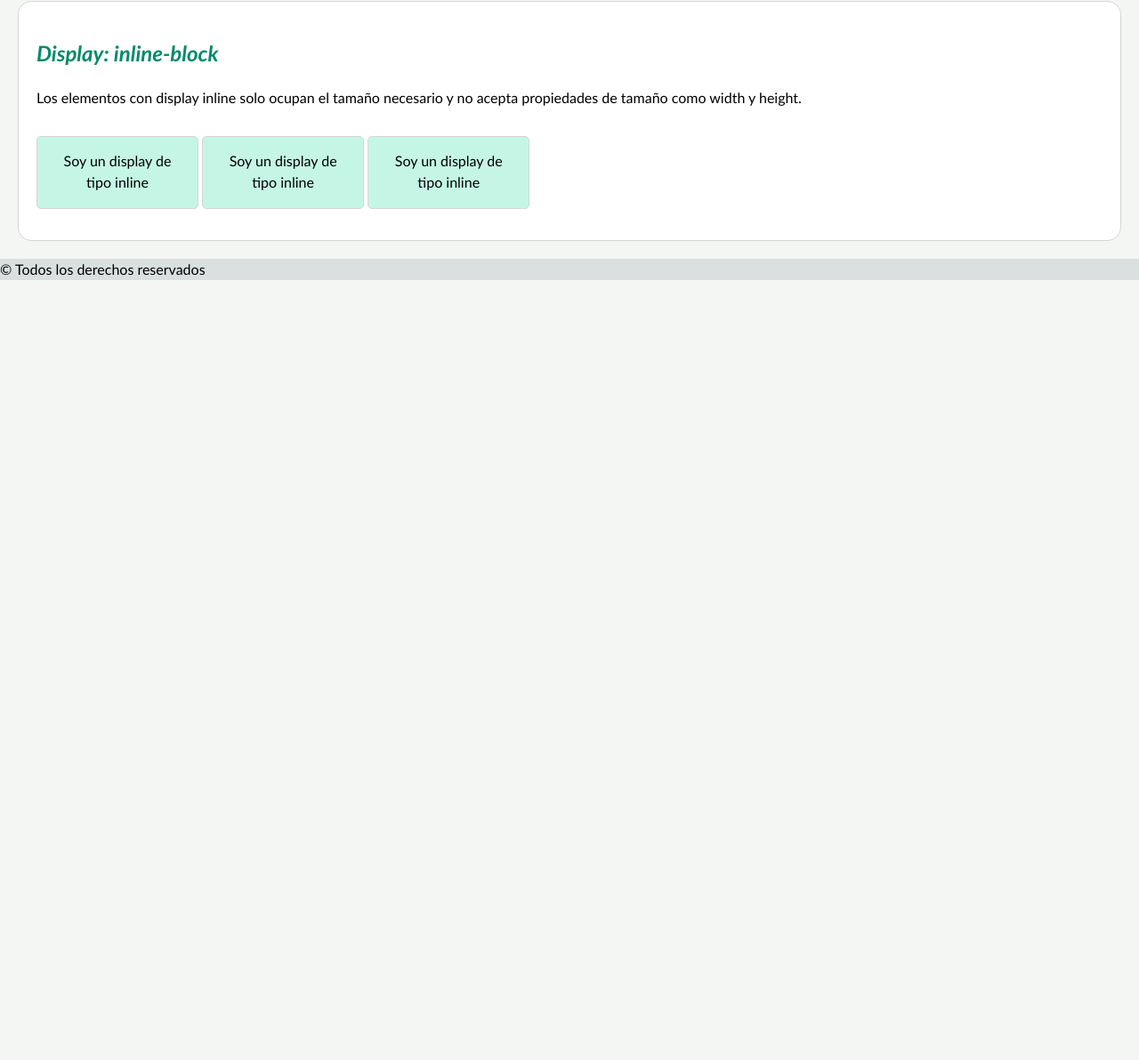
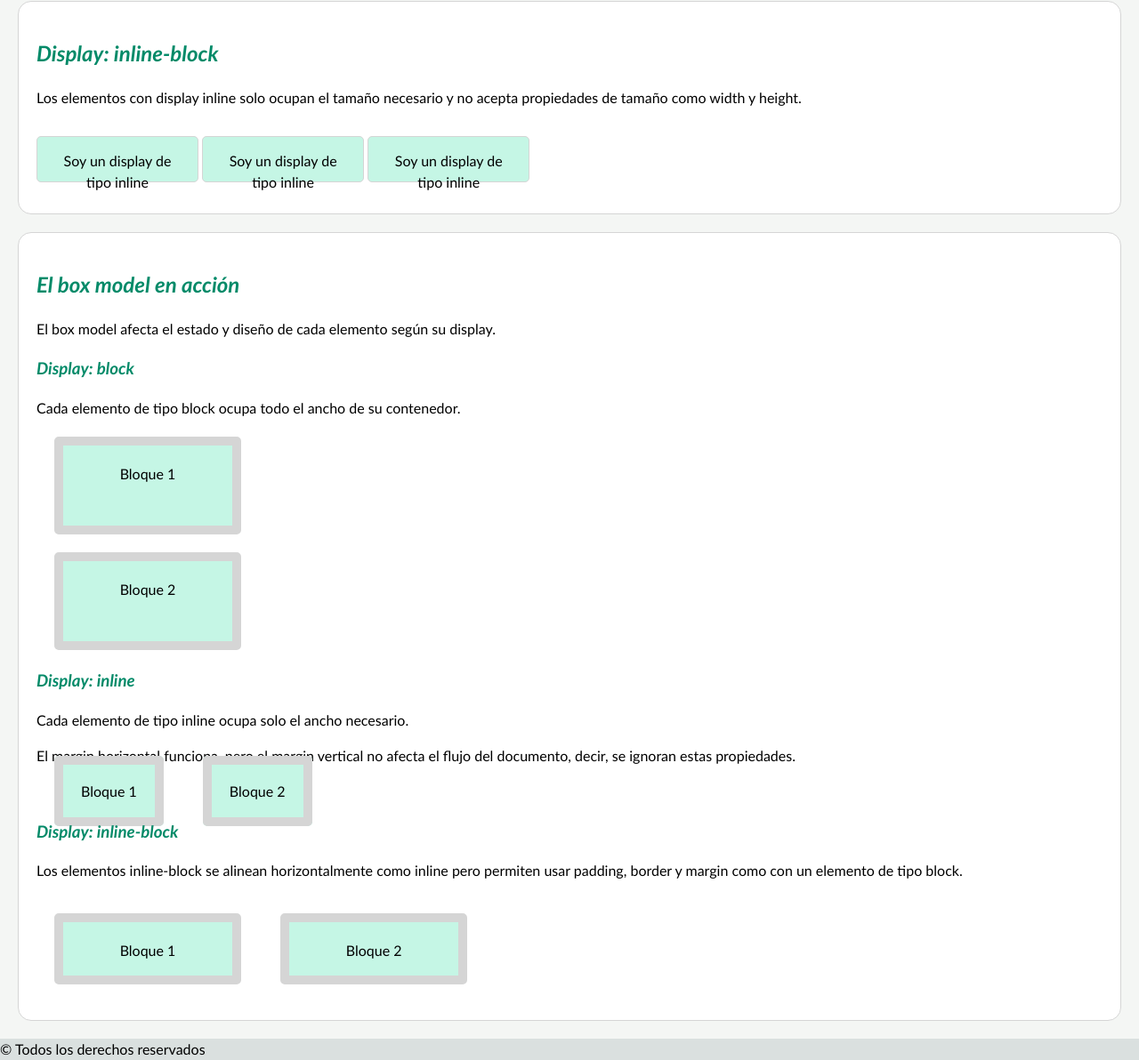
Before and after one commit to nodracPM/CursoFrontEndModulo2, a plain HTML site: page index.html in a window 1280 px wide. Shown: the part 1657-2849 px from the top of the page at 89% size. Before the commit the page ends 1972 px from the top, so only its background shows below. Drawn offline with Linux system fonts and the light colour scheme.

Commit message:
Agrega sección inline model

```diff
--- a/index.html
+++ b/index.html
@@ -73,6 +73,30 @@
             <span class = "box inline-block">Soy un display de tipo inline</span>
             <span class = "box inline-block">Soy un display de tipo inline</span>
             <span class = "box inline-block">Soy un display de tipo inline</span>
+        </section>
+
+        <section>
+            <h2 class = "subtitulo">El box model en acción</h2>
+            <p>El box model afecta el estado y diseño de cada elemento según su display. </p>
+                <h3 class = "subtitulo">Display: block</h3>
+                <p>Cada elemento de tipo block ocupa todo el ancho de su contenedor. </p>
+                <div class = "box block model">Bloque 1</div>
+                <div class = "box block model">Bloque 2</div>
+
+                <h3 class = "subtitulo">Display: inline</h3>
+                <p>Cada elemento de tipo inline ocupa solo el ancho necesario.</p>
+                <p>El margin horizontal funciona, pero el margin vertical no afecta el flujo del documento,
+                    decir, se ignoran estas propiedades.
+                </p>
+                <span class = "box inline model">Bloque 1</span>
+                <span class = "box inline model">Bloque 2</span>
+
+                <h3 class = "subtitulo">Display: inline-block</h3>
+                <p>Los elementos inline-block se alinean horizontalmente como inline pero permiten usar
+                    padding, border y margin como con un elemento de tipo block.
+                </p>
+                <span class = "box inline-block model">Bloque 1</span>
+                <span class = "box inline-block model">Bloque 2</span>
 
         </section>
     </main>
--- a/style.css
+++ b/style.css
@@ -96,5 +96,12 @@ section{
 .inline-block {
     display: inline-block;
     width: 150px;
-    height: 50px;
+    height: 20px;
 }
+
+.model {
+    padding: 20px;
+    border: 10px solid #D5D5D5;
+    margin: 20px;
+
+}
```
